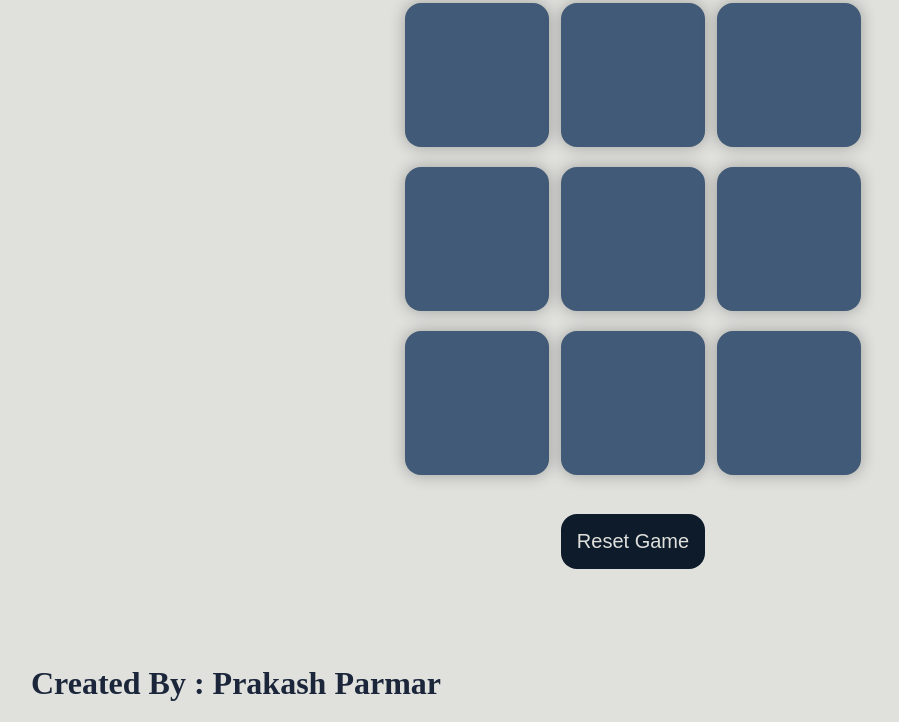
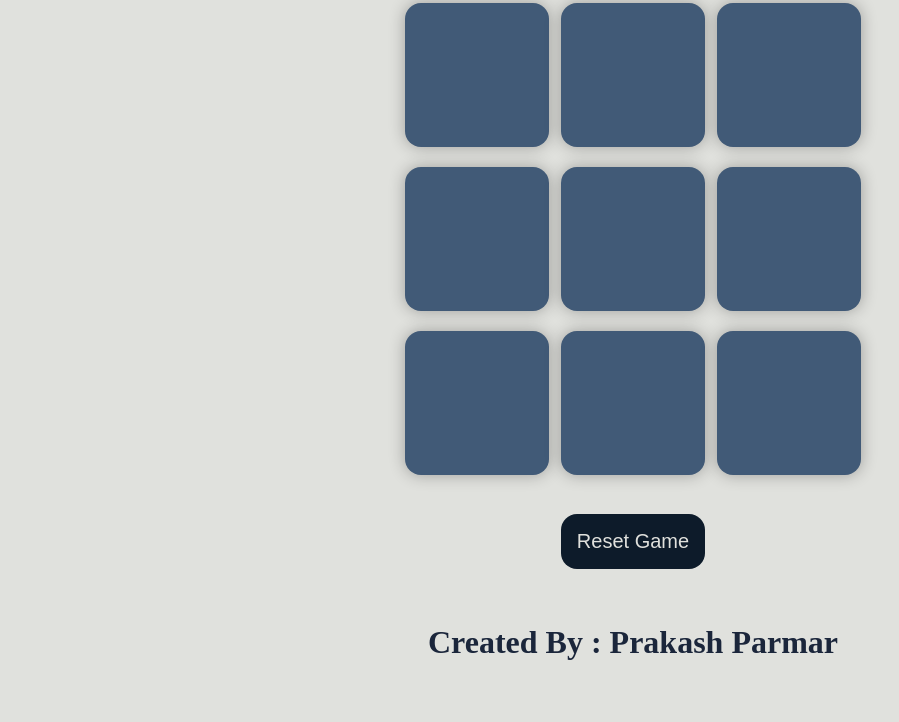
Before and after one commit to prakash07dz/Tic-Tac-Toe-Game-, a plain HTML site: page index.html in a window 1280 px wide. Shown: the part 78-800 px from the top of the page, without its empty margins (7-906 px from the left). Drawn offline with Linux system fonts and the light colour scheme.

Commit message:
Update style.css

```diff
--- a/assets/style.css
+++ b/assets/style.css
@@ -63,8 +63,3 @@ h1{
 .hide{
     display: none;
 }
-.footer {
-    position: absolute;
-    bottom: 0;
-    left: 18px;
-}
```
